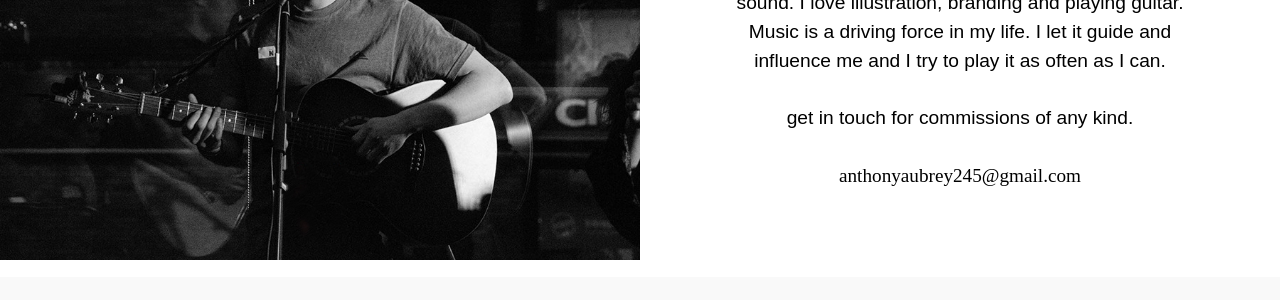
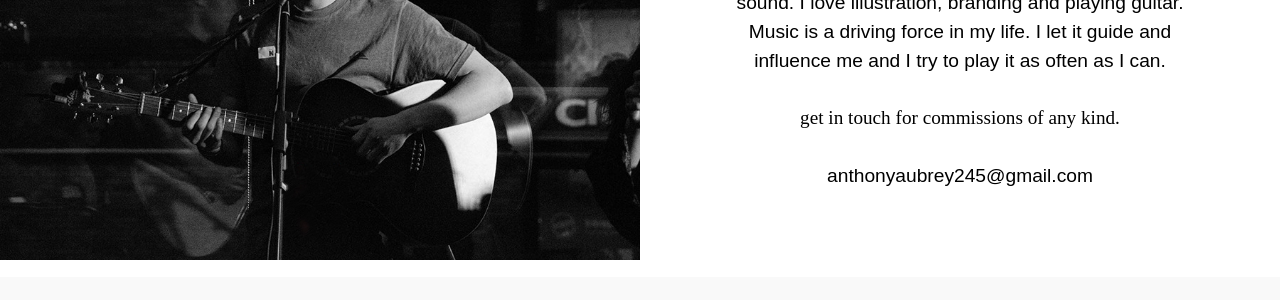
Before and after one commit to anthonyaubrey/portfolio, a Jekyll site: the page built from contact.html, in a window 1280 px wide. Shown: the part 270-570 px from the top of the page. Built offline with Jekyll 4.4.1, drawn with Linux system fonts in a browser that asks for light colours.

```diff
--- a/contact.html
+++ b/contact.html
@@ -12,8 +12,8 @@
     <div class="unit unit-xs-1 unit-s-1 unit-m-1-2 unit-l-1-2 wrapper text-center island-2">
       <h2 class="exa">get in touch</h2>
       <p class="open-sans">Hey, I'm Anthony. I have a passion for the arts and for sound. I love illustration, branding and playing guitar. Music is a driving force in my life. I let it guide and influence me and I try to play it as often as I can. </p>
-      <p class="open-sans">get in touch for commissions of any kind.</p>
-      <a><p>anthonyaubrey245@gmail.com</p></a>
+      <p>get in touch for commissions of any kind.</p>
+      <a><p class="open-sans">anthonyaubrey245@gmail.com</p></a>
     </div>
   </div>
 </main>
```
